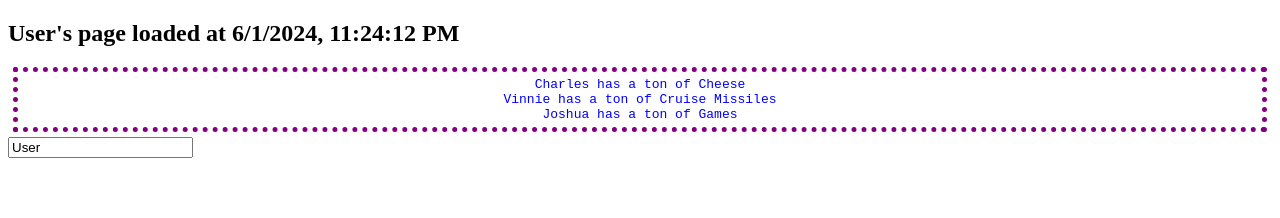
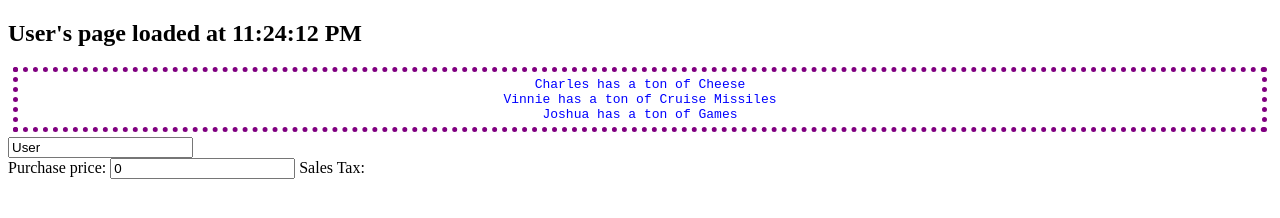
Before and after one commit to ssloke420/angular, a plain HTML site: page index.html in a window 1280 px wide. Drawn offline with nearby package versions, Linux system fonts and the light colour scheme.

Commit message:
Update index.html

```diff
--- a/index.html
+++ b/index.html
@@ -22,17 +22,27 @@
             </div>
         </div>
         <input placeholder="Enter your name" ng-model="name"/>
+        <form>
+            Purchase price: <input ng-model="sale.price" ng-change="salesTax()">
+            Sales Tax: {{sale.tax}}
+        </form>
+
+        <!-------------------------------Scripts------------------------------------>
         <script src="https://ajax.googleapis.com/ajax/libs/angularjs/1.6.9/angular.min.js"></script>
         <script>
             // Define the AngularJS module and the controller
             angular.module('angular', [])
                 .controller('AppController', function($scope) {
-                    $scope.datetime = new Date().toLocaleString();
+                    $scope.datetime = new Date().toLocaleTimeString();
                     let chars = [{name: 'Charles', item: "Cheese"},
                                  {name: 'Vinnie', item: 'Cruise Missiles'},
                                  {name: 'Joshua', item: 'Games'}];
                     $scope.chars = chars;
                     $scope.name = 'User';
+                    $scope.sale = {price: 0};
+                    $scope.salesTax = function() {
+                        $scope.sale.tax = $scope.sale.price * 1.06;
+                    }
                 });
         </script>
     </body>
```
